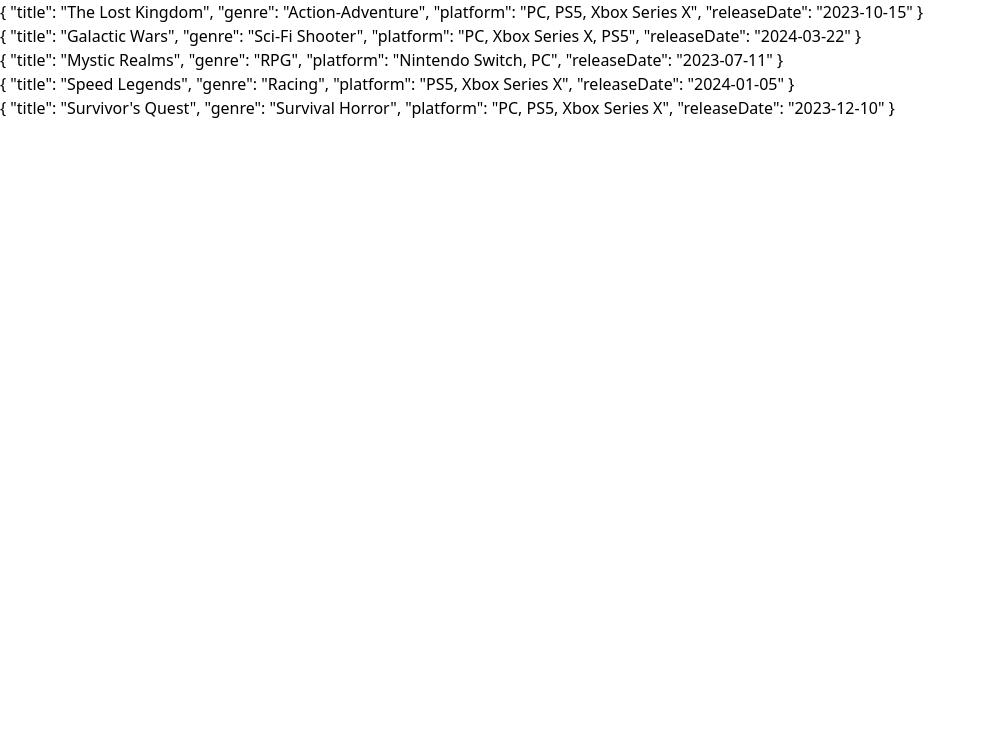
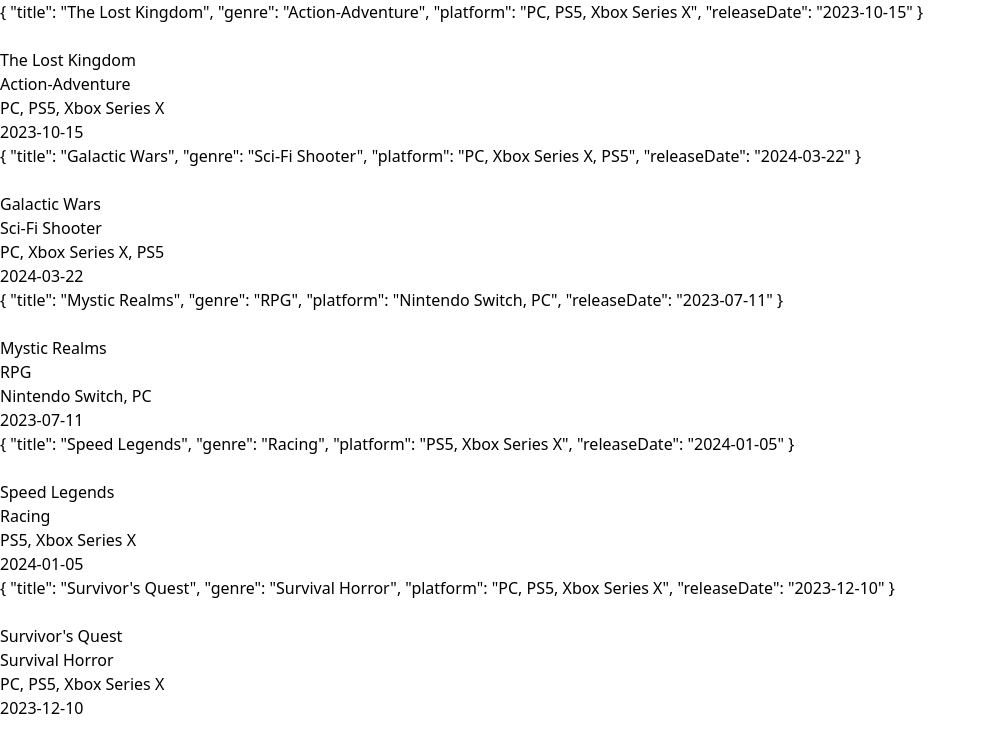
Before and after one commit to wilsongachungi/wilson-vue, a Vue app: page / in a window 1280 px wide. Shown: the top 752 px of the page, without its empty margins (0-985 px from the left). Built offline with nearby package versions, Linux system fonts and the light colour scheme.

Commit message:
getting single value from an object

```diff
--- a/src/components/IterationComponent.vue
+++ b/src/components/IterationComponent.vue
@@ -46,6 +46,9 @@ const complexGamesObject = ref(
     <ul v-for="(game, index) in complexGamesObject" :key="index">
            <!-- getting all the objects -->
         <li>{{ game }}</li>
+        <br/>
+        <!-- getting single value from an object -->
+         <li v-for="(property, i) in game" :key="i">{{ property }}</li>
     </ul>
 
 
```
